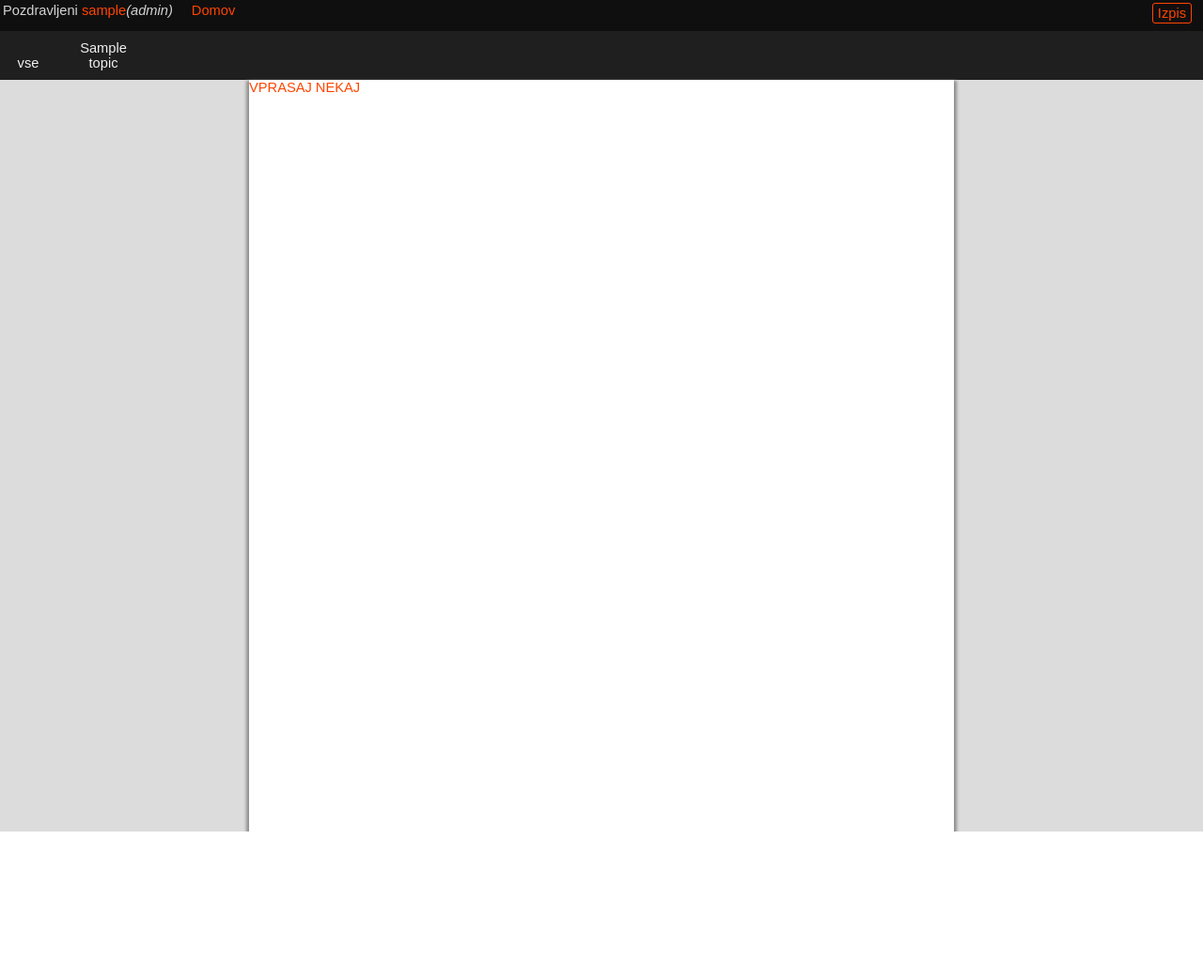
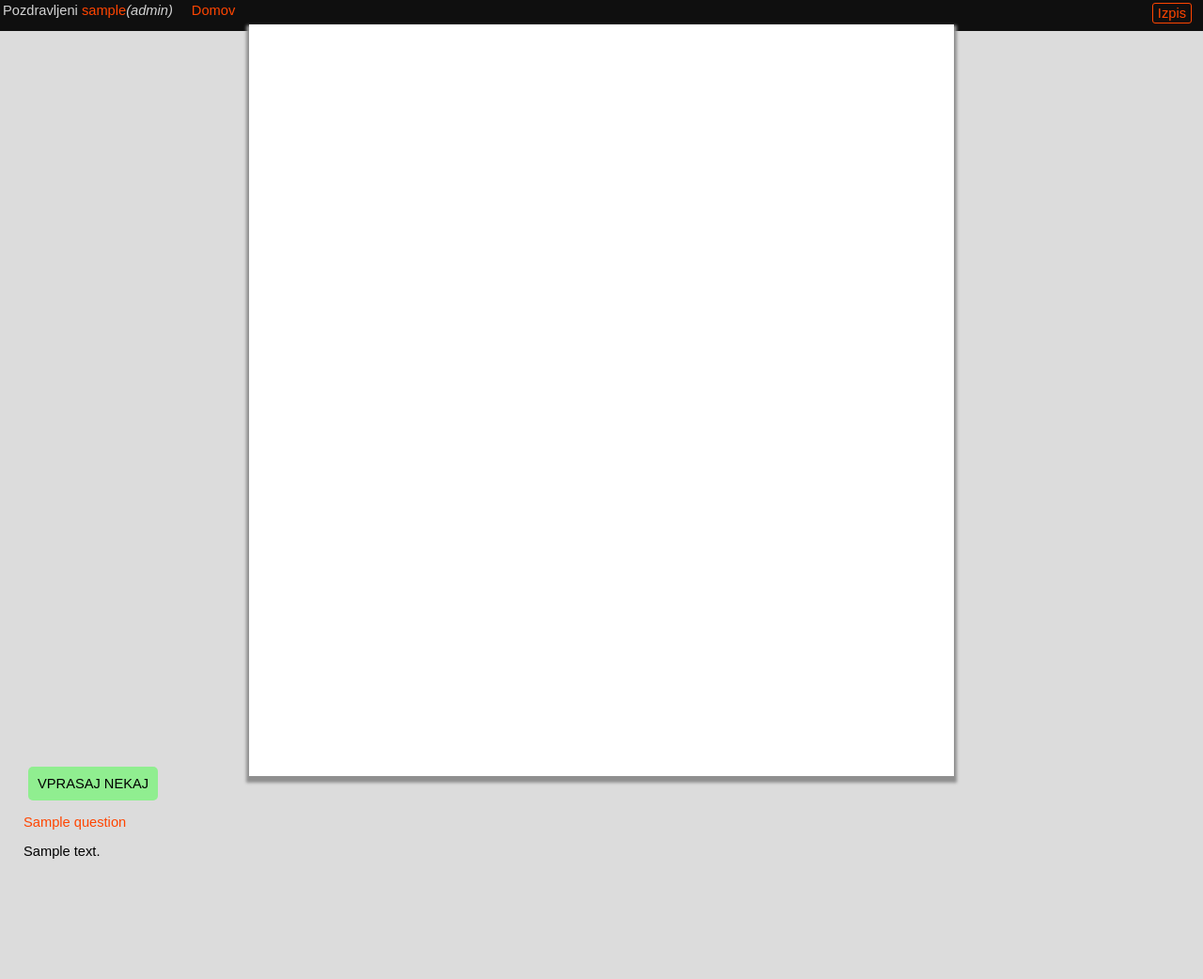
Before and after one commit to Gregor-P/vprasanja-odgovori, a PHP site: page / in a window 1280 px wide; the page is wider, and only the part inside the window is pictured. Shown: that part at 94% size. Before the commit the page ends 885 px from the top of that part, so only its background shows below. Run offline with PHP 8.4, Linux system fonts and the light colour scheme; the visitor is signed in with stand-in values (Sample User, id 1); tables that the repository leaves empty hold one stand-in row (values such as "Sample post").

Commit message:
views and css
center div je še zmeri zlomlen

```diff
--- a/header.php
+++ b/header.php
@@ -24,7 +24,12 @@
         echo '<a href="registration.php" class="header-btn"> Registracija </a>';
         echo '<a href="login.php" class="header-btn"> Prijava </a>';
     }
-
+    if($_SERVER['REQUEST_URI'] == "/vprasanja-odgovori/index.php"){
+    include_once './topic_bar.php';
+    }
 ?>
     </nav>
+
+    <nav class="center">
+    </nav>
 </html>
--- a/index.php
+++ b/index.php
@@ -4,32 +4,34 @@
 include_once './header.php';
 
 
-if(!isset($GET['izbrano'])){
-	$GET['izbrano'] = 0;
+if(!isset($_GET['izbrano'])){
+	$_GET['izbrano'] = 0;
 }
-/*
-get all categories and list them here
-big "submit question" button
-get questions of selected category and list them
-(chronological or by alphabet)
-*/
-    echo '<nav id="topics-bar">';
-    echo '<a href="index.php?izbrano=0" class="topic">vse</a>';
 
-    $stmt = $pdo->prepare("SELECT * FROM topics;");
-    $stmt->execute();
-
-    while($row = $stmt->fetch(PDO::FETCH_ASSOC)){
-	echo '<a href="index.php?izbrano='.$row['id'].'" class="topic">'.$row['name'].'</a>';
-    }
-    echo '</nav>';
-echo '<div class="center">';
 if(isset($_SESSION['user_id'])){
-    echo '<a href="add_question.php"> VPRASAJ NEKAJ </a>';
+    echo '<a href="add_question.php" id="ask-question"> VPRASAJ NEKAJ </a>';
 }else{
     echo '<p>Prijavi se če hočeš kaj vprašati</p>';
 }
-echo '</div>';
+    if($_GET['izbrano'] == 0 || !isset($_GET['izbrano'])){
+        $stmt = $pdo->prepare("SELECT * FROM questions;");
+        $stmt->execute();
+
+    }else{
+        $stmt = $pdo->prepare("SELECT * FROM questions WHERE topic_id=?;");
+        $stmt->execute([$_GET['izbrano']]);
+    }
+
+
+    while($row = $stmt->fetch(PDO::FETCH_ASSOC)){
+        echo '<br/><div class="question-block">';
+	echo '<a href="display_question.php?id='.$row['id'].'" class="question-title">'.$row['question'].'</a>';
+        echo '<br/>';
+        echo '<p>'.$row['content'].'</p>';
+        echo '</div>';
+    }
+
+
 //footer
 include_once './footer.php';
 ?>
--- a/login_check.php
+++ b/login_check.php
@@ -13,8 +13,7 @@
         $row = $stmt->fetch();
         if(!$row){
             //preusmeritev na login
-            //header("Location: login.php");
-            echo 'retard';
+            header("Location: login.php");
         }
         else {
             //vse je ok - naredi prijavo
--- a/style.css
+++ b/style.css
@@ -9,9 +9,30 @@ body{
 .center{
     margin: 0px auto;
     width: 750px;
+    height: 100%;
     background-color: white;
-    height: 100%;
     box-shadow: 0px 4px 3px 3px #8f8f8f;
+    z-index: -1;
+}
+
+#topics-bar{
+    background-color: #1f1f1f;
+    width: 111%;
+    margin-left: -10px;
+    position: static;
+}
+
+.topic{
+    text-align: center;
+    color: #f0f0f0;
+    padding: 10px;
+    width: 60px;
+    background-color: #1f1f1f;
+    display: inline-block;
+}
+
+.topic:hover{
+    background-color: #0f0f0f;
 }
 
 a{
@@ -39,26 +60,6 @@ nav#header{
     background-color: #2f2f2f;
 }
 
-#topics-bar{
-    background-color: #1f1f1f;
-    width: 111%;
-    margin-left: -10px;
-    margin-top: 7px;
-}
-
-.topic{
-    text-align: center;
-    color: #f0f0f0;
-    padding: 10px;
-    width: 60px;
-    background-color: #1f1f1f;
-    display: inline-block;
-}
-
-.topic:hover{
-    background-color: #0f0f0f;
-}
-
 .logout-btn{
     padding: 2px 5px 2px 5px;
     border: 1px solid orangered;
@@ -83,3 +84,23 @@ input, textarea, select{
     border: 1px solid #9f9f9f;
 	border-radius: 2px;
 }
+
+.question-block{
+    margin: 25px;
+    height: 150px;
+    width: 90%;
+    background-color: gainsboro;
+}
+
+.question-title{
+
+}
+
+#ask-question{
+    color: black;
+    padding: 10px;
+    margin: 30px;
+    top: 100px;
+    background-color: lightgreen;
+    border-radius: 5px;
+}
```
Also changed, not shown: display_question.php (+24 -2 lines), topic_bar.php (added, +13 -0 lines).
